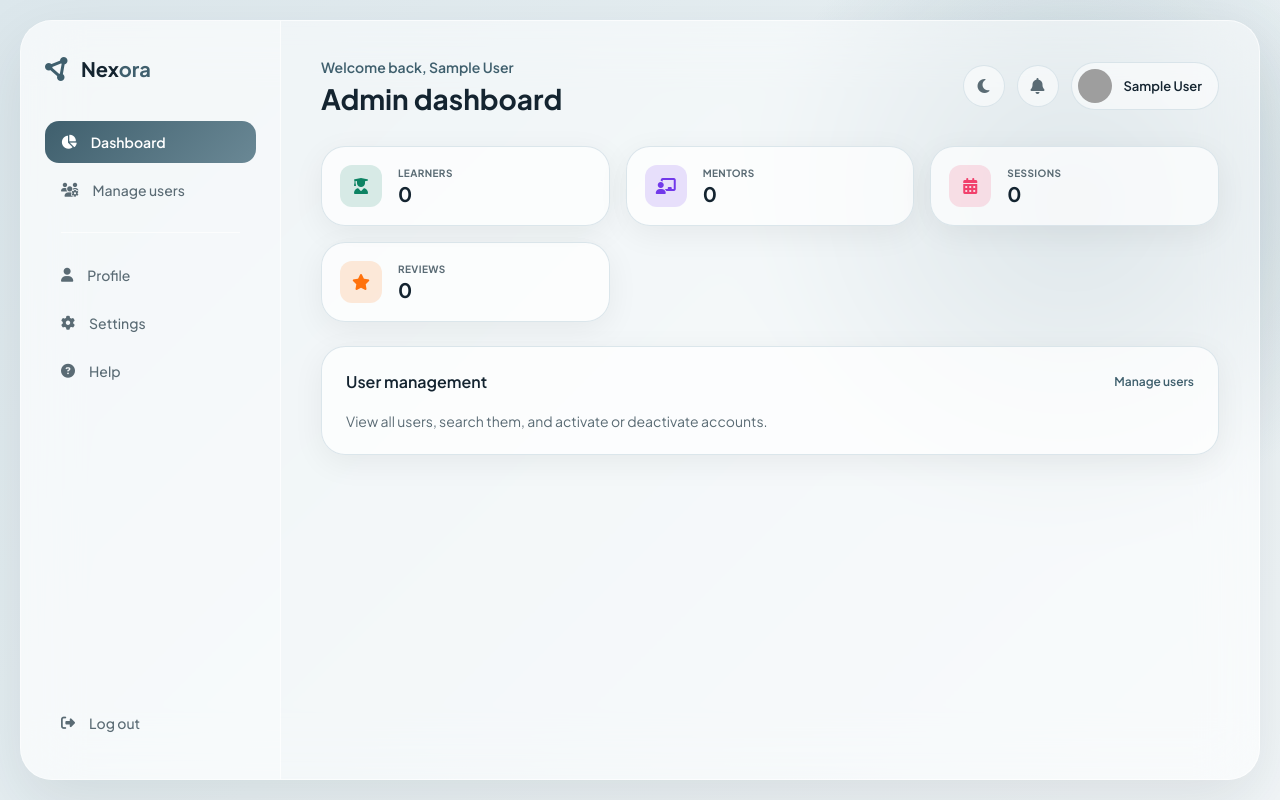
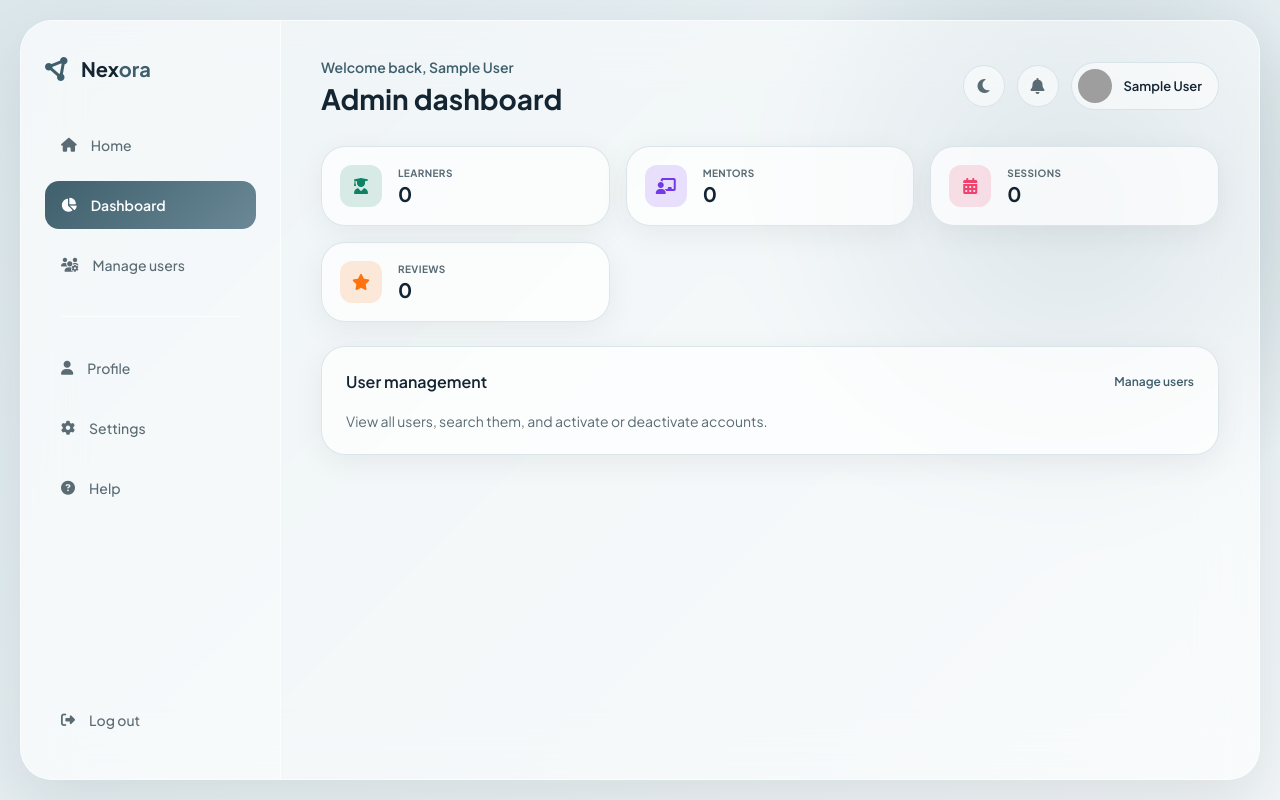
Before and after one commit to ANishKatwal08/Nexora, a Flask app: page /dashboard in a window 1280 px wide. Run offline with Flask 3, Linux system fonts and the light colour scheme; the visitor is signed in with stand-in values (Sample User, id 1); data that the repository does not hold is empty; grey boxes are pictures that could not be loaded.

Commit message:
Added home link to sidebar and improved spacing

```diff
--- a/app/static/css/dashboard.css
+++ b/app/static/css/dashboard.css
@@ -133,7 +133,7 @@ body.dash-body {
 .menu {
     display: flex;
     flex-direction: column;
-    gap: 6px;
+    gap: 12px;
 }
 
 .menu-item {
@@ -144,7 +144,7 @@ body.dash-body {
     color: var(--text-muted);
     font-weight: 500;
     font-size: 14px;
-    padding: 12px 16px;
+    padding: 15px 16px;
     border-radius: 14px;
     transition: all 0.2s ease;
 }
--- a/app/templates/dash_base.html
+++ b/app/templates/dash_base.html
@@ -27,6 +27,9 @@
             </div>
 
             <nav class="menu">
+                <a href="{{ url_for('home') }}" class="menu-item">
+                    <i class="fa-solid fa-house"></i> Home
+                </a>
                 <a href="{{ url_for('dashboard.dashboard') }}"
                    class="menu-item {{ 'active' if active == 'dashboard' }}">
                     <i class="fa-solid fa-chart-pie"></i> Dashboard
```
